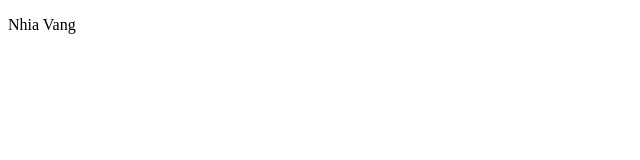
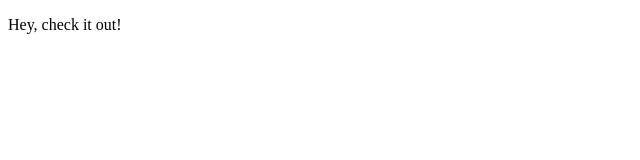
Before and after one commit to vangnn/vangnn.github.io, a plain HTML site: page index.html in a window 1280 px wide. Shown: the full height of the page, 0-640 px from the left. Drawn offline with Linux system fonts and the light colour scheme.

Commit message:
Change to text

```diff
--- a/index.html
+++ b/index.html
@@ -5,6 +5,6 @@
   <head>
 
   <body>
-    <p>Nhia Vang</p>
+    <p>Hey, check it out!</p>
     </body>
   <html>
```
